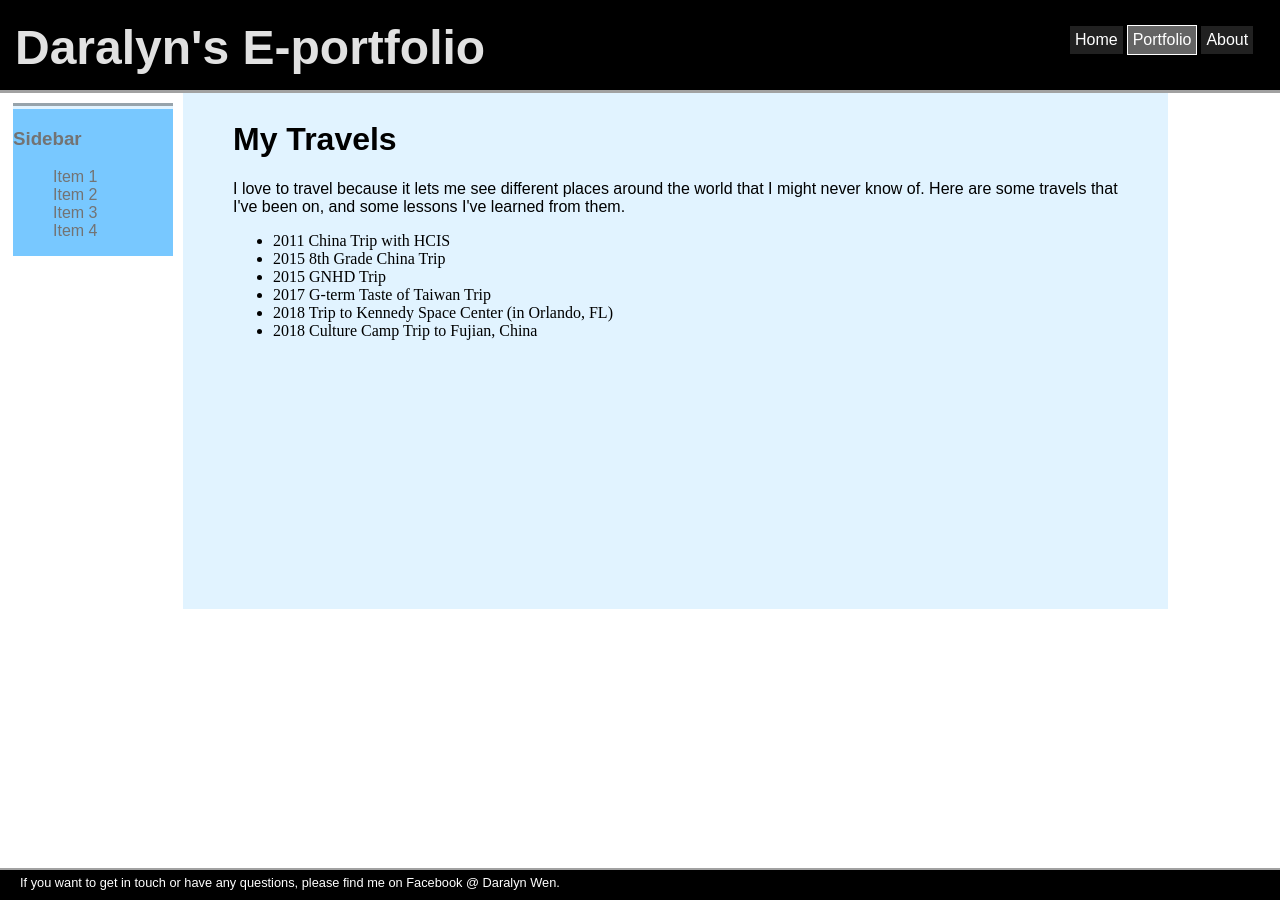
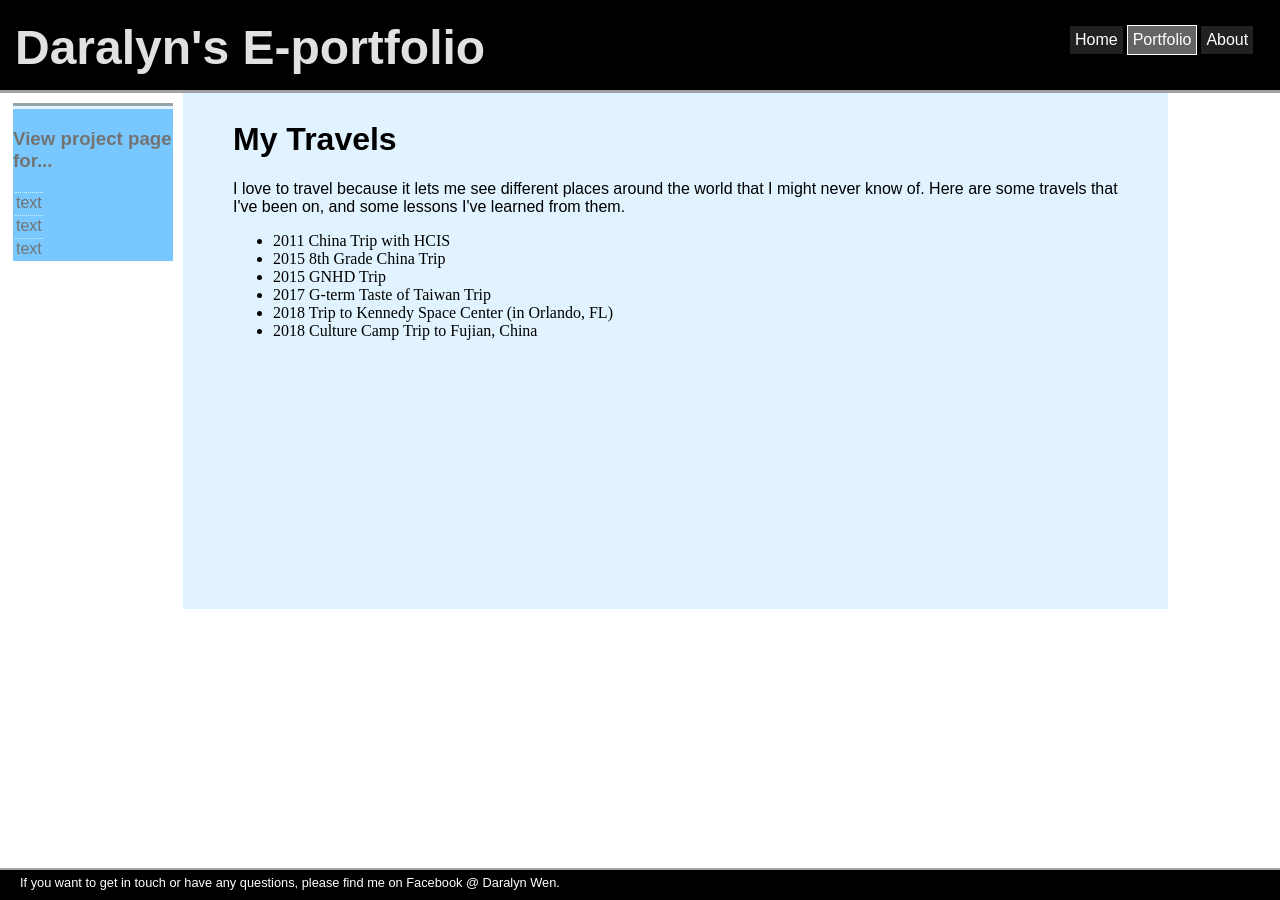
Before and after one commit to daralyn/daralyn.github.io, a Jekyll site: the page built from portfolio/travels/travelings.html, in a window 1280 px wide. Built offline with Jekyll 4.4.1, drawn with Linux system fonts in a browser that asks for light colours.

Commit message:
Update travelings.html

```diff
--- a/portfolio/travels/travelings.html
+++ b/portfolio/travels/travelings.html
@@ -3,13 +3,20 @@ layout: portfolio
 title: Daralyn's Travels
 ---
 <div class="sidebar">
-	<h3><a class="sidelinkbig">Sidebar</a></h3>
-		<ul class="sidelist">
-			<li><a class="sidelinkreg" href="/">Item 1</a></li>
-			<li><a class="sidelinkreg" href="/">Item 2</a></li>
-			<li><a class="sidelinkreg" href="/">Item 3</a></li>
-			<li><a class="sidelinkreg" href="/">Item 4</a></li>
-		</ul>
+	<h3 class="sidelinkbig"> View project page for...</h3>
+		<table>
+			<tbody>
+				<tr class="sidelist">
+					<td class="sidelinks"><a class="sidelinkreg" href=""> text</a></td>
+				</tr>
+				<tr class="sidelist">
+					<td class="sidelinks"><a class="sidelinkreg" href=""> text</a></td>
+				</tr>
+				<tr class="sidelist">
+					<td class="sidelinks"><a class="sidelinkreg" href=""> text</a></td>
+				</tr>
+			</tbody>
+		</table>
 </div> <!-- sidebar-->
 
 <h1>
```
